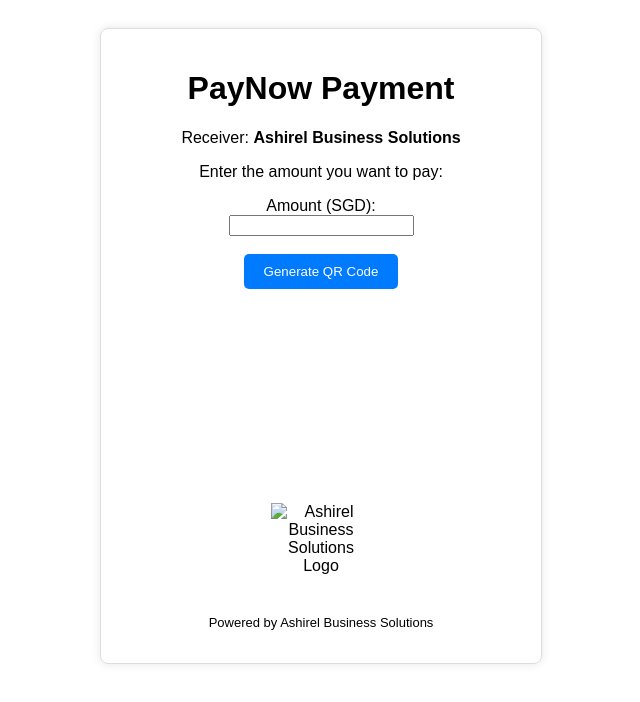
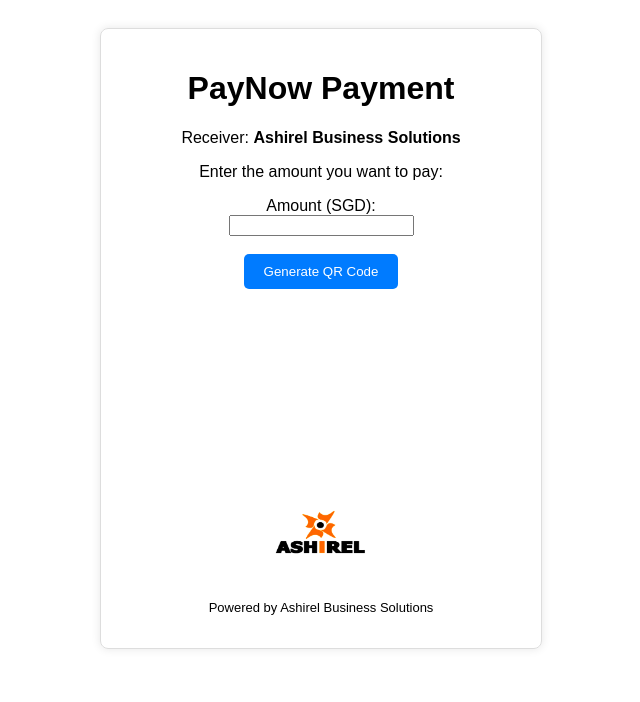
Before and after one commit to Ash8226/qr-code, a plain HTML site: page index.html in a window 1280 px wide. Shown: the whole page, without its empty margins (319-959 px from the left). Drawn offline with Linux system fonts and the light colour scheme.

Commit message:
Update index.html

```diff
--- a/index.html
+++ b/index.html
@@ -56,7 +56,7 @@
         <div style="text-align: center; margin-top: 20px;">
             <canvas id="qrCanvas"></canvas>
         </div>
-        <img src="Ashirel_Logo.jpg" alt="Ashirel Business Solutions Logo">
+        <img src="Ashirel Logo.jpg" alt="Ashirel Business Solutions Logo">
         <p class="footer">Powered by Ashirel Business Solutions</p>
     </div>
 
```
